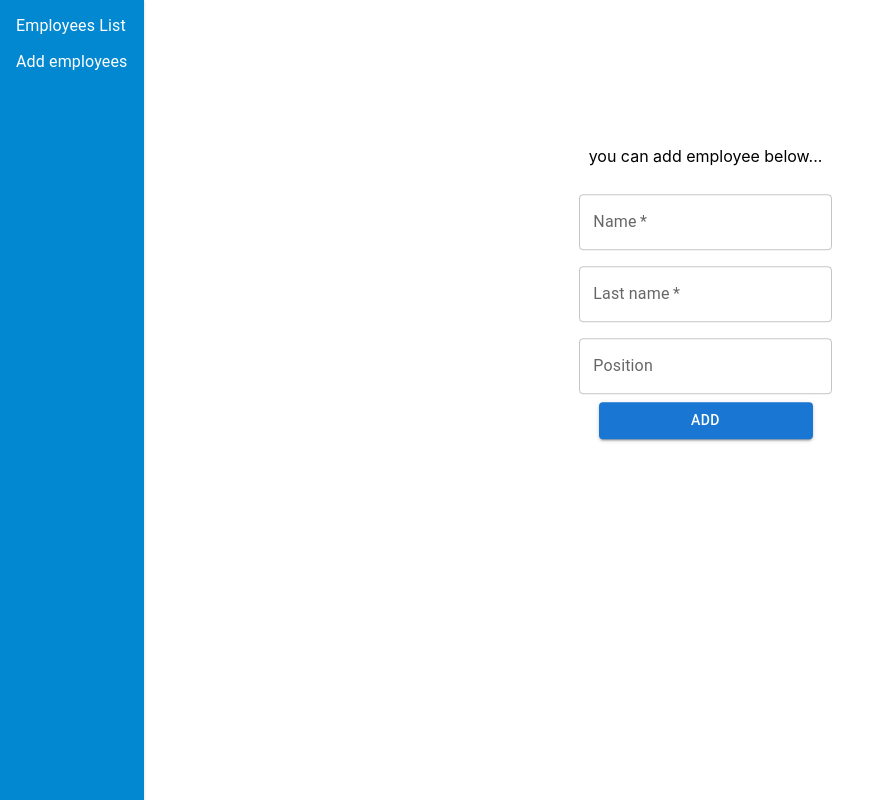
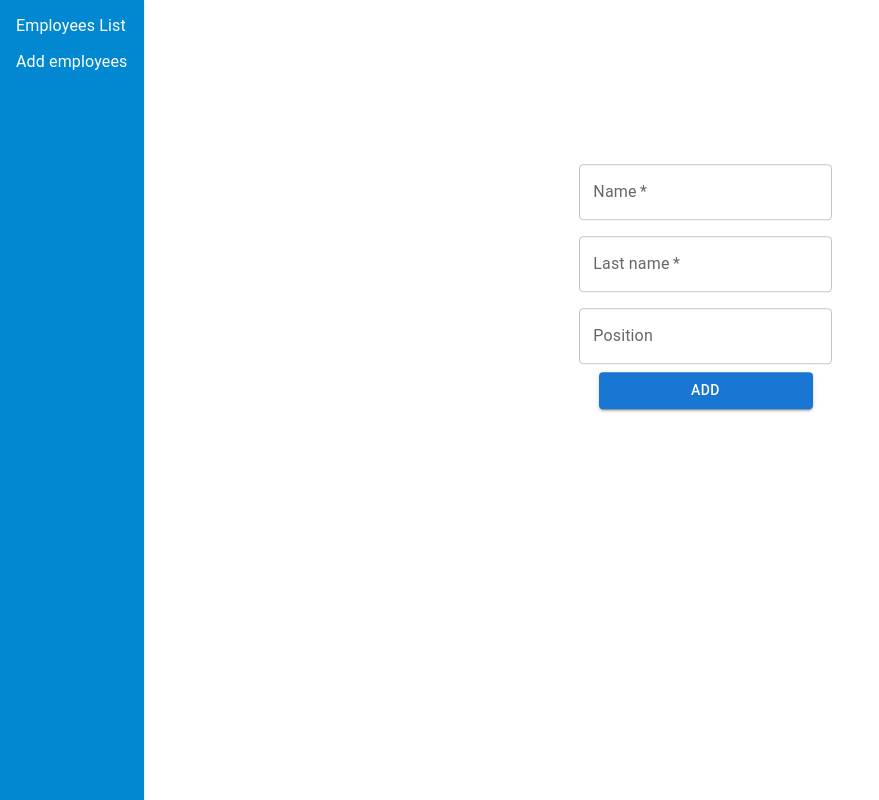
Before and after one commit to vadimhv/employee-list-with-filtering, a React (Create React App) app: page /add-employees in a window 1280 px wide. Shown: the whole page, without its empty margins (0-879 px from the left). Built offline with nearby package versions, Linux system fonts and the light colour scheme.

Commit message:
Adding formik, field validation

```diff
--- a/package.json
+++ b/package.json
@@ -14,6 +14,7 @@
     "@types/node": "^12.0.0",
     "@types/react": "^17.0.0",
     "@types/react-dom": "^17.0.0",
+    "formik": "^2.2.9",
     "react": "^17.0.2",
     "react-dom": "^17.0.2",
     "react-router": "^6.0.2",
--- a/src/App.tsx
+++ b/src/App.tsx
@@ -6,7 +6,7 @@ import Employees from "./components/Employees/Employees";
 import AddEmployee from "./components/AddEmployee/AddEmployee";
 
 export interface EmployeesDataType {
-    id: number,
+    id?: number,
     name: string,
     lastName: string,
     position: string | null
@@ -20,9 +20,6 @@ function App() {
         {id: 2, name: 'Andrew', lastName: 'Doe', position: 'manager'},
         {id: 3, name: 'Roman', lastName: 'Goe', position: 'manager'},
     ]);
-    const [name, onNameChange] = useState('');
-    const [lastName, onLastNameChange] = useState('');
-    const [position, onPositionChange] = useState('');
 
     useEffect(() => {
         setEmployeesToShow(employees);
@@ -39,7 +36,7 @@ function App() {
     }
 
 
-    const onAddEmployee = (): void => {
+    const onAddEmployee = (name: string, lastName: string, position: string): void => {
         const employeeData = {
             id: employees.length,
             name: name,
@@ -50,7 +47,7 @@ function App() {
         setEmployeesToShow(employees);
     }
 
-    const onDeleteEmployee = (id: number) => {
+    const onDeleteEmployee = (id?: number) => {
       setEmployees(employeesToShow.filter(emp => id !== emp.id));
     }
 
@@ -62,9 +59,7 @@ function App() {
                     <Route path={'/'}
                            element={<Employees employeeFilter={employeeFilter} employees={employeesToShow} onDeleteEmployee={onDeleteEmployee}/>}/>
                     <Route path={'/add-employees'}
-                           element={<AddEmployee addEmployee={onAddEmployee} onNameChange={onNameChange}
-                                                 onLastNameChange={onLastNameChange}
-                                                 onPositionChange={onPositionChange}/>}/>
+                           element={<AddEmployee addEmployee={onAddEmployee} />}/>
 
                 </Routes></div>
         </div>
--- a/src/components/AddEmployee/AddEmployee.tsx
+++ b/src/components/AddEmployee/AddEmployee.tsx
@@ -1,49 +1,42 @@
-import React, {useState} from 'react';
-import Box from '@mui/material/Box';
+import React from 'react';
 import TextField from '@mui/material/TextField';
+import './AddEmployee.css';
+import {ErrorMessage, useFormik} from 'formik';
+import {EmployeesDataType} from "../../App";
 import {Button} from "@mui/material";
-import './AddEmployee.css';
+import Box from "@mui/material/Box";
+import Error from '../common/Error'
 
 export interface Props {
-    onNameChange: (name: string) => void,
-    onLastNameChange: (lastName: string) => void,
-    onPositionChange: (position: string) => void,
     addEmployee: (name: string, lastName: string, position: string) => void
 }
 
 const AddEmployee: React.FC<Props> = (props) => {
 
-    const {onNameChange, onLastNameChange, onPositionChange, addEmployee} = props;
+    const {addEmployee} = props;
 
-    const [name, setName] = useState<string>('');
-    const [lastName, setLastName] = useState<string>('');
-    const [position, setPosition] = useState<string>('');
+    const initialValues: EmployeesDataType = {name: '', lastName: '', position: ''};
 
-    const handleSubmit = (e: React.FormEvent<EventTarget>) => {
-        e.preventDefault();
-        if(name.length > 0 && lastName.length > 0) {
-            addEmployee(name, lastName, position);
-        }
-        setName('');
-        setLastName('');
-        setPosition('');
-    };
-    const handleSetName = (e: React.FormEvent<EventTarget>) => {
-        const target = e.target as HTMLInputElement;
-        onNameChange(target.value);
-        setName(target.value);
-    }
-    const handleSetLastName = (e: React.FormEvent<EventTarget>) => {
-        const target = e.target as HTMLInputElement;
-        onLastNameChange(target.value);
-        setLastName(target.value);
-    }
-    const handleSetPosition = (e: React.FormEvent<EventTarget>) => {
-        const target = e.target as HTMLInputElement;
-        onPositionChange(target.value);
-        setPosition(target.value);
-    }
-
+    const formik = useFormik({
+        initialValues: initialValues,
+        validate: values => {
+            const errors = {} as {name: string, lastName: string};
+            if (!values.name) {
+                errors.name = 'The field is required';
+            }
+            if (!values.lastName) {
+                errors.lastName = 'The field is required'
+            }
+            return errors;
+        },
+        onSubmit: (values, {setSubmitting}) => {
+            addEmployee(values.name, values.lastName, values.position as string);
+            values.name = "";
+            values.lastName = "";
+            values.position = "";
+            setSubmitting(false)
+        },
+    });
     return (
         <div>
             <Box
@@ -55,30 +48,36 @@ const AddEmployee: React.FC<Props> = (props) => {
                 }}
                 noValidate
                 autoComplete="off"
+                onSubmit={formik.handleSubmit}
             >
-                <span className={"add-employee-title"}>
-                    You can add employee below...
-                </span>
                 <div className={"inputs-wrapper"}>
-                    <TextField inputProps={{"data-testid": "name"}} name="name" id="outlined-search" required label="Name"
+                    <TextField inputProps={{"data-testid": "name"}} name="name" id="outlined-search" required
+                               label="Name"
                                type="search"
-                               value={name}
-                               onChange={handleSetName}/>
+                               value={formik.values.name}
+                               onBlur={formik.handleBlur}
+                               onChange={formik.handleChange}/>
                 </div>
+                {formik.errors.name && formik.touched.name && <Error text={formik.errors.name} />}
                 <div className={"inputs-wrapper"}>
-                    <TextField inputProps={{"data-testid": "lastName"}} name="lastName" id="outlined-search" required fullWidth
+                    <TextField inputProps={{"data-testid": "lastName"}} name="lastName" id="outlined-search" required
+                               fullWidth
                                label="Last name"
-                               type="search" value={lastName}
-                               onChange={handleSetLastName}/>
+                               type="search" value={formik.values.lastName}
+                               onBlur={formik.handleBlur}
+                               onChange={formik.handleChange}/>
                 </div>
+                {formik.errors.lastName && formik.touched.lastName && <Error text={formik.errors.lastName} />}
                 <div className={"inputs-wrapper"}>
-                    <TextField inputProps={{"data-testid": "position"}} name="position" id="outlined-search" fullWidth label="Position"
+                    <TextField inputProps={{"data-testid": "position"}} name="position" id="outlined-search" fullWidth
+                               label="Position"
                                type="search"
-                               value={position}
-                               onChange={handleSetPosition}/>
+                               value={formik.values.position}
+                               onChange={formik.handleChange}/>
                 </div>
                 <div>
-                    <Button data-testid="submit" name="submit" variant="contained" fullWidth={true} onClick={handleSubmit}>ADD</Button>
+                    <Button data-testid="submit" name="submit" type={"submit"} variant="contained" fullWidth={true} disabled={formik.isSubmitting}
+                    >ADD</Button>
                 </div>
             </Box>
         </div>
--- a/src/components/Employees/Employees.tsx
+++ b/src/components/Employees/Employees.tsx
@@ -7,7 +7,7 @@ import {EmployeesDataType} from "../../App";
 interface Props {
     employees: Array<EmployeesDataType>,
     employeeFilter: (searchValue: string) => void,
-    onDeleteEmployee: (id: number) => void
+    onDeleteEmployee: (id?: number ) => void
 }
 
 const Employees: React.FC<Props> = (props) => {
--- a/src/components/Employees/EmployeesList/EmployeesItem/EmployeesItem.tsx
+++ b/src/components/Employees/EmployeesList/EmployeesItem/EmployeesItem.tsx
@@ -8,7 +8,7 @@ import '../EmployeesList.css';
 
 export interface Props {
     employee: EmployeesDataType,
-    onDeleteEmployee: (id: number) => void
+    onDeleteEmployee: (id?: number) => void
 }
 
 const EmployeesItem: React.FC<Props> = (props) => {
--- a/src/components/Employees/EmployeesList/EmployeesList.tsx
+++ b/src/components/Employees/EmployeesList/EmployeesList.tsx
@@ -12,7 +12,7 @@ import Paper from '@mui/material/Paper';
 
 interface Props {
     employees: Array<EmployeesDataType>,
-    onDeleteEmployee: (id: number) => void
+    onDeleteEmployee: (id?: number) => void
 }
 
 export const StyledTableCell = styled(TableCell)(({theme}) => ({
--- /dev/null
+++ b/src/components/common/Error.css
@@ -0,0 +1,4 @@
+.error {
+    color: red;
+    font-size: 12px;
+}
--- /dev/null
+++ b/src/components/common/Error.tsx
@@ -0,0 +1,19 @@
+import React from 'react';
+import './Error.css'
+
+interface Props {
+    text: string
+}
+
+const Error: React.FC<Props> = (props) => {
+
+    const {text} = props;
+
+    return (
+        <div className={'error'}>
+            {text}
+        </div>
+    );
+};
+
+export default Error;
```
Also changed, not shown: 2 other files (tests, documents, lock files or other folders).
